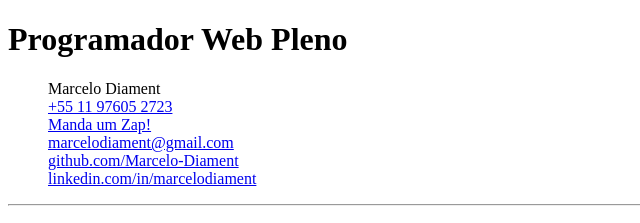
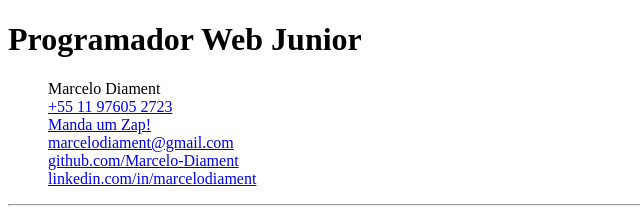
Before and after one commit to Marcelo-Diament/tn09-02-html-e-css, a plain HTML site: page index.html in a window 1280 px wide. Shown: the top 223 px of the page, 0-640 px from the left. Drawn offline with Linux system fonts and the light colour scheme.

Commit message:
bugfix: adjust title

```diff
--- a/index.html
+++ b/index.html
@@ -4,12 +4,12 @@
 <head>
     <meta charset="UTF-8">
     <meta name="viewport" content="width=device-width, initial-scale=1.0">
-    <title>HTML e CSS</title>
+    <title>Dev Jr Portfolio</title>
 </head>
 
 <body>
     <header>
-        <h1>Programador Web Pleno</h1>
+        <h1>Programador Web Junior</h1>
         <ul type="none">
             <li>Marcelo Diament</li>
             <li>
```
